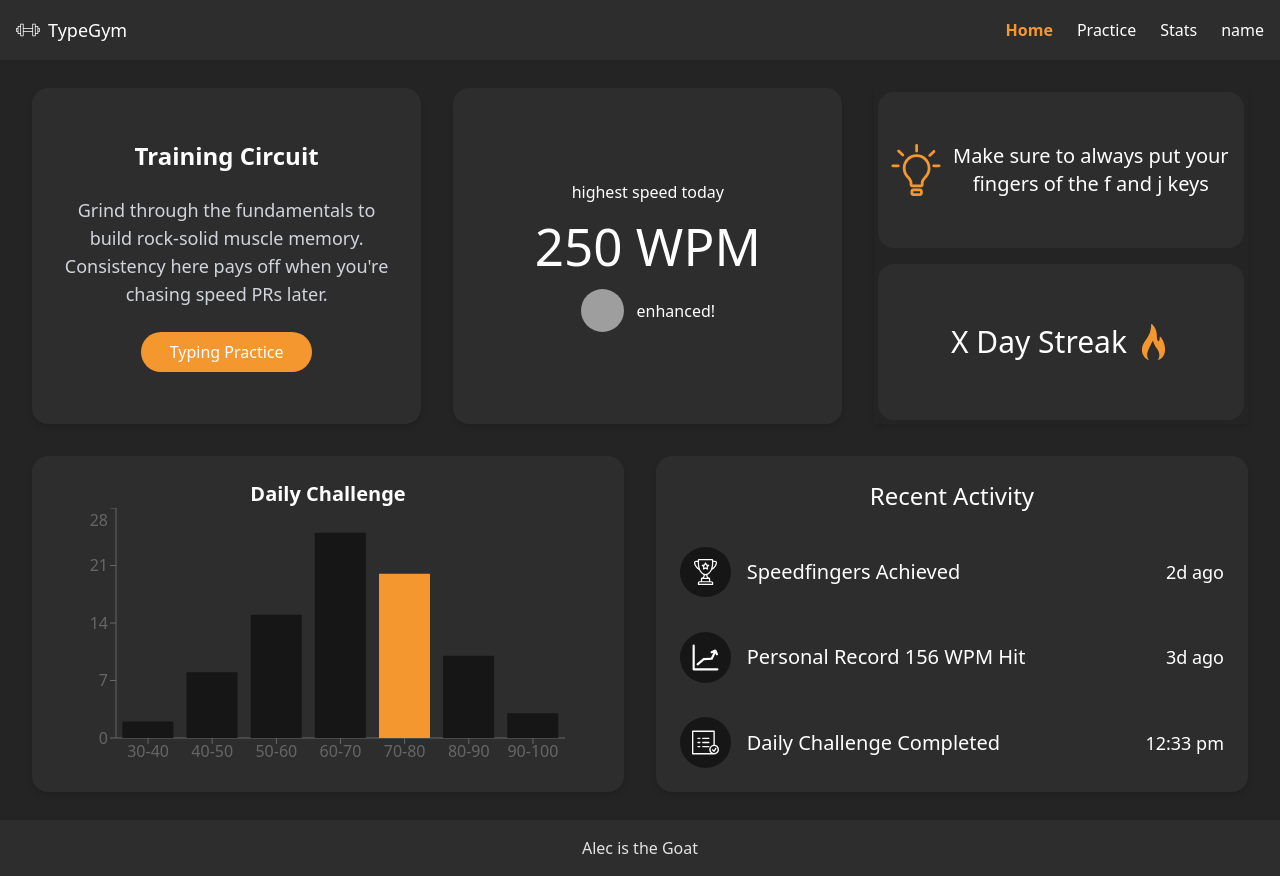
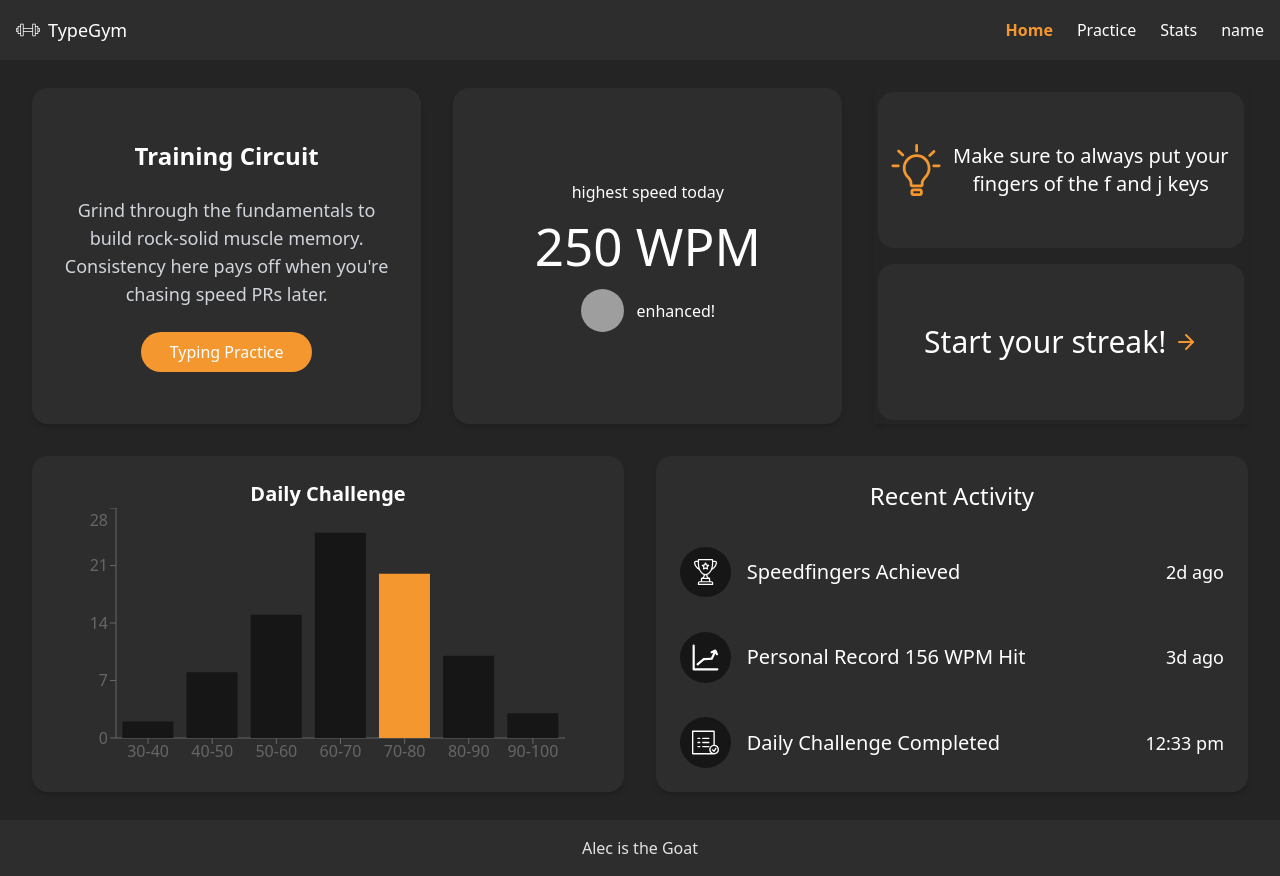
Before and after one commit to alecnhance/TypingGymV2, a React (Vite) app: page /home in a window 1280 px wide. Built offline with nearby package versions, Linux system fonts and the light colour scheme; no server answers; sample sign-in values are in the browser's storage; grey boxes are pictures that could not be loaded.

Commit message:
streak functionality with databse

```diff
--- a/package.json
+++ b/package.json
@@ -20,6 +20,7 @@
     "chartjs-adapter-date-fns": "^3.0.0",
     "cors": "^2.8.5",
     "date-fns": "^4.1.0",
+    "framer-motion": "^12.18.1",
     "http": "^0.0.1-security",
     "lucide-react": "^0.503.0",
     "pg": "^8.16.0",
--- /dev/null
+++ b/src/components/home_components/AnimatedFlame.jsx
@@ -0,0 +1,34 @@
+import { motion } from 'framer-motion';
+
+const AnimatedFlame = () => {
+    return (
+      <motion.svg
+        fill="#F5972F"
+        height="40px"
+        width="40px"
+        viewBox="0 0 611.999 611.999"
+        animate={{
+          scale: [1, 1.05, 0.95, 1.03, 1],
+          opacity: [1, 0.9, 0.85, 0.95, 1],
+        }}
+        transition={{
+          duration: 1.5,
+          repeat: Infinity,
+          repeatType: "reverse",
+        }}
+        style={{
+          filter: 'drop-shadow(0 0 8px rgba(245, 151, 47, 0.7))'
+        }}
+      >
+        <path d="M216.02,611.195c5.978,3.178,12.284-3.704,8.624-9.4c-19.866-30.919-38.678-82.947-8.706-149.952
+          c49.982-111.737,80.396-169.609,80.396-169.609s16.177,67.536,60.029,127.585c42.205,57.793,65.306,130.478,28.064,191.029
+          c-3.495,5.683,2.668,12.388,8.607,9.349c46.1-23.582,97.806-70.885,103.64-165.017c2.151-28.764-1.075-69.034-17.206-119.851
+          c-20.741-64.406-46.239-94.459-60.992-107.365c-4.413-3.861-11.276-0.439-10.914,5.413c4.299,69.494-21.845,87.129-36.726,47.386
+          c-5.943-15.874-9.409-43.33-9.409-76.766c0-55.665-16.15-112.967-51.755-159.531c-9.259-12.109-20.093-23.424-32.523-33.073
+          c-4.5-3.494-11.023,0.018-10.611,5.7c2.734,37.736,0.257,145.885-94.624,275.089c-86.029,119.851-52.693,211.896-40.864,236.826
+          C153.666,566.767,185.212,594.814,216.02,611.195z"/>
+      </motion.svg>
+    );
+  };
+
+  export default AnimatedFlame;
--- /dev/null
+++ b/src/components/home_components/Streaks.jsx
@@ -0,0 +1,48 @@
+import flame from '../../assets/flame.svg';
+import { usePracticeDates } from '../../hooks/usePracticeDates';
+import { ArrowRight } from 'lucide-react';
+import { useNavigate } from 'react-router-dom';
+import AnimatedFlame from '../home_components/AnimatedFlame';
+
+const Streaks = () => {
+    const { dates, loading } = usePracticeDates();
+    const navigate = useNavigate();
+    const getStreak = () => {
+        const set = new Set(dates.map(date => date.toDateString()));
+        let current = new Date();
+        let streak = 0;
+        if (set.has(current.toDateString())) {
+            streak++;
+        }
+        current.setDate(current.getDate() - 1);
+        while (set.has(current.toDateString())) {
+            streak++;
+            current.setDate(current.getDate() - 1);
+        }
+        return streak;
+    };
+    const handleNavigate = () => {
+        navigate('/practice');
+    };
+    return (
+        <div className='flex justify-center items-center w-full bg-headerGray flex-1 rounded-2xl gap-2'>
+            {getStreak() !== 0 && (
+                <div className='flex justify-center items-center w-full bg-headerGray flex-1 rounded-2xl gap-2'>
+                    <h1 className="text-3xl">{`${getStreak()} Day Streak`}</h1>
+                    <AnimatedFlame />
+                </div>
+            )}
+            {getStreak() === 0 && (
+                <div
+                    className='flex justify-center items-center h-full w-full bg-headerGray flex-1 rounded-2xl gap-2 cursor-pointer'
+                    onClick={handleNavigate}
+                >
+                    <h1 className="text-3xl">{`Start your streak!`}</h1>
+                    <ArrowRight className='text-navOrange'/>
+                </div>
+            )}
+        </div>
+    );
+};
+
+export default Streaks;
--- a/src/pages/Home.jsx
+++ b/src/pages/Home.jsx
@@ -6,6 +6,7 @@ import profilePic from '../assets/selfie.jpg';
 import flame from '../assets/flame.svg';
 import dumbbell from '../assets/dumbbell.svg';
 import RecentActivity from '../components/RecentActivity';
+import Streaks from '../components/home_components/Streaks';
 
 
 const widgetData = [
@@ -68,10 +69,7 @@ const Home = () => {
               <h2 className="text-xl ">Make sure to always put your fingers of the f and j keys</h2>
             </div>
           </div>
-          <div className='flex justify-center items-center w-full bg-headerGray flex-1 rounded-2xl gap-2'>
-            <h1 className="text-3xl">X Day Streak</h1>
-            <img src={flame} className='w-[10%]'/>
-          </div>
+          <Streaks />
         </div>
       </div>
       <div className="flex justify-center items-start gap-8 p-4 w-full">
```
Also changed, not shown: 1 other file (tests, documents, lock files or other folders).
